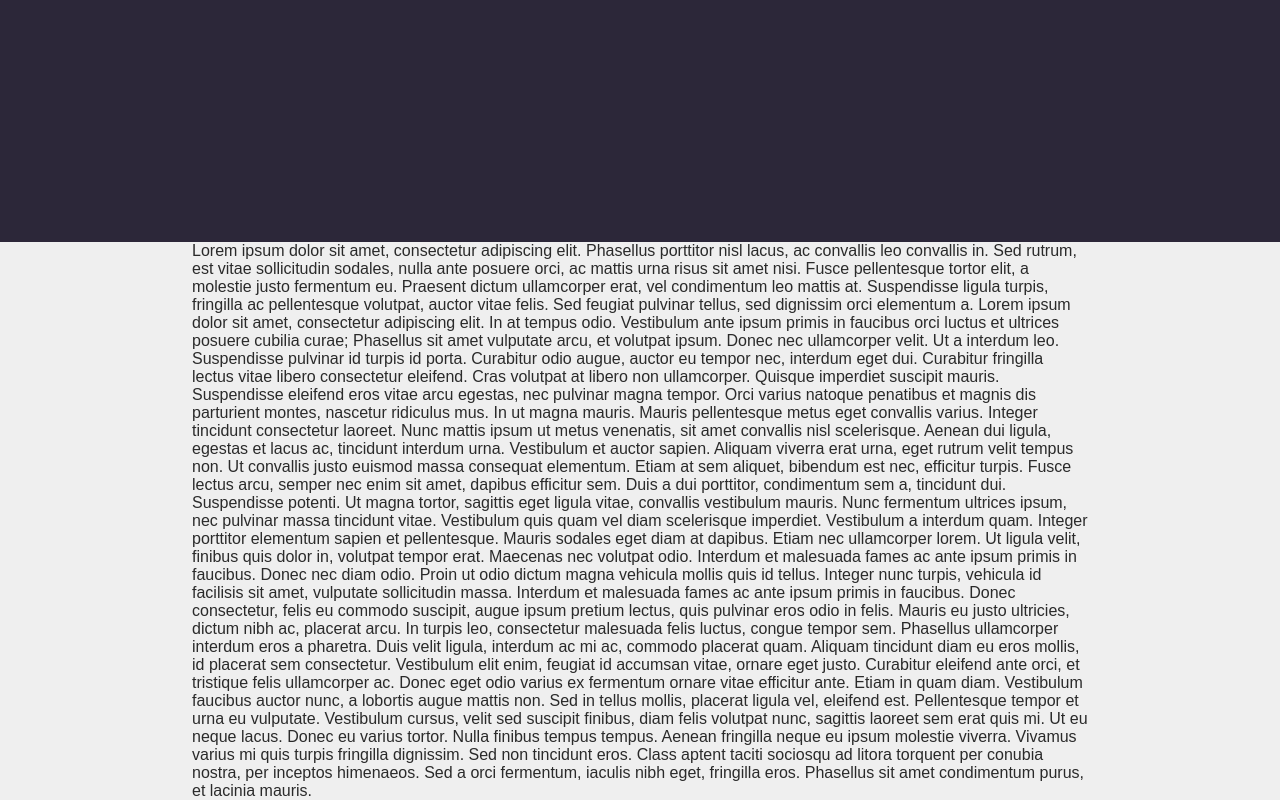
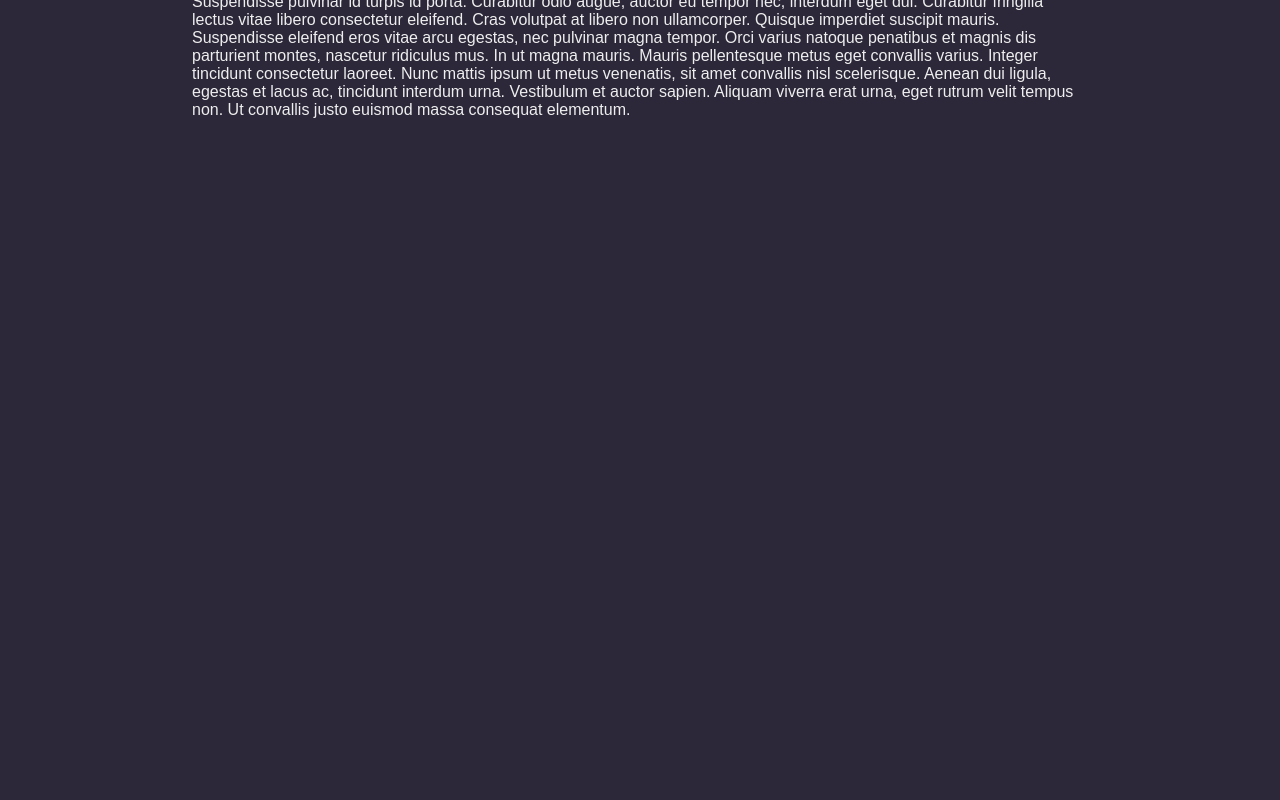
Before and after one commit to ChainArts/yeahmap-homepage, a React (Create React App) app: page /who in a window 1280 px wide. Shown: the part 398-1198 px from the top of the page. After the commit the page ends 800 px from the top, so only its background shows below. Built offline with nearby package versions, Linux system fonts and the light colour scheme.

Commit message:
Temporarily remove app header,  + page transitions

```diff
--- a/package.json
+++ b/package.json
@@ -4,8 +4,8 @@
   "private": true,
   "dependencies": {
     "@testing-library/jest-dom": "^5.11.5",
-    "@testing-library/react": "^11.1.0",
-    "@testing-library/user-event": "^12.1.10",
+    "@testing-library/react": "^11.1.1",
+    "@testing-library/user-event": "^12.2.0",
     "framer-motion": "^2.9.4",
     "react": "^17.0.1",
     "react-dom": "^17.0.1",
--- a/src/App.css
+++ b/src/App.css
@@ -25,9 +25,11 @@ body {
 .App{
     width: 100%;
     height: 100vh;
+    overflow: hidden;
 }
 
 header{
+    z-index: 2;
     display: block;
     position: fixed;
     top: 0;
@@ -114,10 +116,12 @@ header{
   }
 
 .menu-toggle-open .bar:nth-child(2) {
+    transform-origin: right;
     animation: cubic-bezier(.14,.8,.4,1) .35s scaled forwards;
   }
 
 .menu-toggle-closed .bar:nth-child(2) {
+    transform-origin: left;
     animation: cubic-bezier(.14,.8,.4,1) .35s scaled-2 forwards;
   }
 
@@ -128,6 +132,7 @@ header{
 .menu-toggle-closed .bar:nth-child(3) {
     animation: cubic-bezier(.14,.8,.4,1) .35s bottom-2 forwards;
   }
+
 .app-hero{
     position: relative;
     width: 100%;
@@ -144,9 +149,9 @@ header{
     justify-content: center;
     align-items: center;
     width: 100%;
-    min-height: 50vh;
-    background: #efefef;
-    color: #2a2a2a;
+    height: 100vh;
+    /*background: #efefef;
+    color: #2a2a2a;*/
 }
 
 .app-desktop-menu{
@@ -257,10 +262,10 @@ li .current-page-item::after{
 
 @keyframes scaled {
     80% {
-      transform: scale(0);
+      transform: scaleX(0);
     }
     100% {
-      transform: scale(0);
+      transform: scaleX(0);
     }
   }
 
--- a/src/App.js
+++ b/src/App.js
@@ -1,33 +1,44 @@
 import "./App.css";
-import { BrowserRouter as Router, Route, Switch } from 'react-router-dom';
+import { Route, Switch, useLocation } from 'react-router-dom';
+import { AnimatePresence } from "framer-motion";
 import Header from "./components/header";
 import Navbar from "./components/navbar";
 import ScrollToTop from "./components/ScrollToTop";
-import AppHero from "./components/app-hero";
 import Home from "./components/pages/home";
 import About from "./components/pages/about";
 import Submit from "./components/pages/submit";
 import Socials from "./components/pages/socials";
 
-
+export const pageTransition = {duration: 0.3, ease: [.14,.8,.4,1]};
+export const pageVariants = {
+    initial: {
+      opacity: 0
+    },
+    in: {
+      opacity: 1,
+      transition: pageTransition
+    },
+    out: {
+      opacity: 0,
+      transition: pageTransition
+    },
+}
 
 function App() {
-  return (
+    const location = useLocation();
+    return (
     <div className="App">
-        <Router>
         <ScrollToTop/>
             <Header/>
             <Navbar/>
-                <AppHero/>
-                <main className="content">
-                <Switch>
+                <AnimatePresence exitBeforeEnter>
+                <Switch location={location} key={location.pathname}>
                     <Route exact path="/" component={Home}/>
                     <Route path="/submit" component={Submit}/>
                     <Route path="/who" component={About}/>
                     <Route path="/socials" component={Socials}/>
                 </Switch>
-            </main>
-        </Router>
+            </AnimatePresence>
     </div>
   );
 }
--- a/src/components/pages/about.js
+++ b/src/components/pages/about.js
@@ -1,17 +1,18 @@
 import React from 'react';
+import { motion } from 'framer-motion';
+import { pageVariants } from '../../App';
+
 const About = () => {
     return(
+        <motion.main className="content" initial="initial" animate="in" exit="out" variants={pageVariants}>
         <span>
 
         Lorem ipsum dolor sit amet, consectetur adipiscing elit. Phasellus porttitor nisl lacus, ac convallis leo convallis in. Sed rutrum, est vitae sollicitudin sodales, nulla ante posuere orci, ac mattis urna risus sit amet nisi. Fusce pellentesque tortor elit, a molestie justo fermentum eu. Praesent dictum ullamcorper erat, vel condimentum leo mattis at. Suspendisse ligula turpis, fringilla ac pellentesque volutpat, auctor vitae felis. Sed feugiat pulvinar tellus, sed dignissim orci elementum a. Lorem ipsum dolor sit amet, consectetur adipiscing elit. In at tempus odio. Vestibulum ante ipsum primis in faucibus orci luctus et ultrices posuere cubilia curae; Phasellus sit amet vulputate arcu, et volutpat ipsum. Donec nec ullamcorper velit. Ut a interdum leo.
 
         Suspendisse pulvinar id turpis id porta. Curabitur odio augue, auctor eu tempor nec, interdum eget dui. Curabitur fringilla lectus vitae libero consectetur eleifend. Cras volutpat at libero non ullamcorper. Quisque imperdiet suscipit mauris. Suspendisse eleifend eros vitae arcu egestas, nec pulvinar magna tempor. Orci varius natoque penatibus et magnis dis parturient montes, nascetur ridiculus mus. In ut magna mauris. Mauris pellentesque metus eget convallis varius. Integer tincidunt consectetur laoreet. Nunc mattis ipsum ut metus venenatis, sit amet convallis nisl scelerisque. Aenean dui ligula, egestas et lacus ac, tincidunt interdum urna. Vestibulum et auctor sapien. Aliquam viverra erat urna, eget rutrum velit tempus non. Ut convallis justo euismod massa consequat elementum.
+         </span>
 
-        Etiam at sem aliquet, bibendum est nec, efficitur turpis. Fusce lectus arcu, semper nec enim sit amet, dapibus efficitur sem. Duis a dui porttitor, condimentum sem a, tincidunt dui. Suspendisse potenti. Ut magna tortor, sagittis eget ligula vitae, convallis vestibulum mauris. Nunc fermentum ultrices ipsum, nec pulvinar massa tincidunt vitae. Vestibulum quis quam vel diam scelerisque imperdiet. Vestibulum a interdum quam. Integer porttitor elementum sapien et pellentesque. Mauris sodales eget diam at dapibus. Etiam nec ullamcorper lorem. Ut ligula velit, finibus quis dolor in, volutpat tempor erat. Maecenas nec volutpat odio. Interdum et malesuada fames ac ante ipsum primis in faucibus. Donec nec diam odio.
-
-        Proin ut odio dictum magna vehicula mollis quis id tellus. Integer nunc turpis, vehicula id facilisis sit amet, vulputate sollicitudin massa. Interdum et malesuada fames ac ante ipsum primis in faucibus. Donec consectetur, felis eu commodo suscipit, augue ipsum pretium lectus, quis pulvinar eros odio in felis. Mauris eu justo ultricies, dictum nibh ac, placerat arcu. In turpis leo, consectetur malesuada felis luctus, congue tempor sem. Phasellus ullamcorper interdum eros a pharetra. Duis velit ligula, interdum ac mi ac, commodo placerat quam. Aliquam tincidunt diam eu eros mollis, id placerat sem consectetur. Vestibulum elit enim, feugiat id accumsan vitae, ornare eget justo. Curabitur eleifend ante orci, et tristique felis ullamcorper ac. Donec eget odio varius ex fermentum ornare vitae efficitur ante. Etiam in quam diam.
-
-        Vestibulum faucibus auctor nunc, a lobortis augue mattis non. Sed in tellus mollis, placerat ligula vel, eleifend est. Pellentesque tempor et urna eu vulputate. Vestibulum cursus, velit sed suscipit finibus, diam felis volutpat nunc, sagittis laoreet sem erat quis mi. Ut eu neque lacus. Donec eu varius tortor. Nulla finibus tempus tempus. Aenean fringilla neque eu ipsum molestie viverra. Vivamus varius mi quis turpis fringilla dignissim. Sed non tincidunt eros. Class aptent taciti sociosqu ad litora torquent per conubia nostra, per inceptos himenaeos. Sed a orci fermentum, iaculis nibh eget, fringilla eros. Phasellus sit amet condimentum purus, et lacinia mauris. </span>
+        </motion.main>
     )
 }
 
--- a/src/components/pages/home.js
+++ b/src/components/pages/home.js
@@ -1,8 +1,12 @@
 import React from 'react';
+import { motion } from 'framer-motion';
+import { pageVariants } from '../../App';
 
 const Home = () => {
     return(
-        <div>Home</div>
+        <motion.main className="content" initial="initial" animate="in" exit="out" variants={pageVariants}>
+            <div>Home</div>
+        </motion.main>
     )
 }
 
--- a/src/components/pages/socials.js
+++ b/src/components/pages/socials.js
@@ -1,8 +1,12 @@
 import React from 'react';
+import { motion } from 'framer-motion';
+import { pageVariants } from '../../App';
 
 const Socials = () => {
     return(
-        <div>Socials</div>
+        <motion.main className="content" initial="initial" animate="in" exit="out" variants={pageVariants}>
+            <div>Socials</div>
+        </motion.main>
     )
 }
 
--- a/src/components/pages/submit.js
+++ b/src/components/pages/submit.js
@@ -1,8 +1,12 @@
 import React from 'react';
+import { motion } from 'framer-motion';
+import { pageVariants } from '../../App';
 
 const Submit = () => {
     return(
-        <div>Submit</div>
+        <motion.main className="content" initial="initial" animate="in" exit="out" variants={pageVariants}>
+            <div>Submit</div>
+        </motion.main>
     )
 }
 
--- a/src/index.js
+++ b/src/index.js
@@ -1,5 +1,10 @@
 import React from 'react';
 import { render } from 'react-dom';
+import {BrowserRouter as Router} from 'react-router-dom';
 import App from './App';
 
-render((<App />), document.getElementById('root'));
+render((
+    <Router>
+        <App />
+    </Router>
+), document.getElementById('root'));
```
Also changed, not shown: 1 other file (tests, documents, lock files or other folders).
